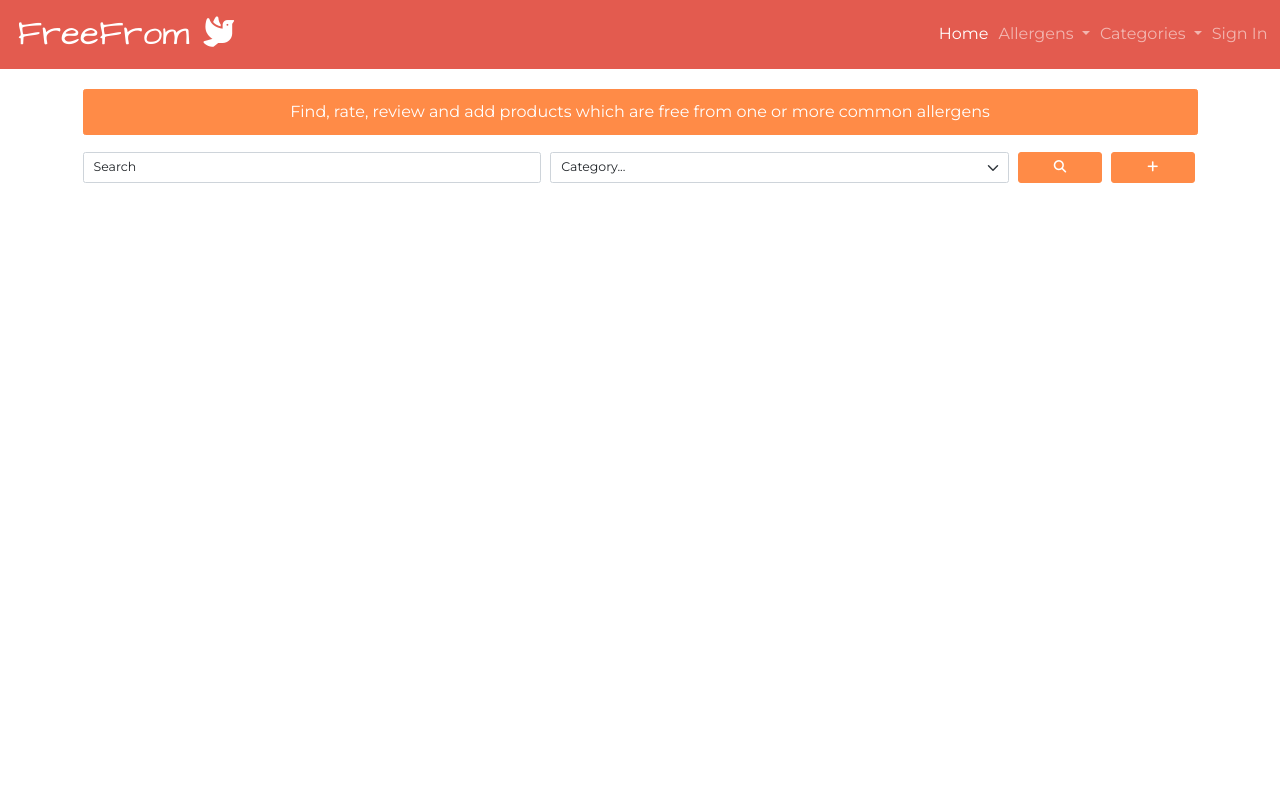
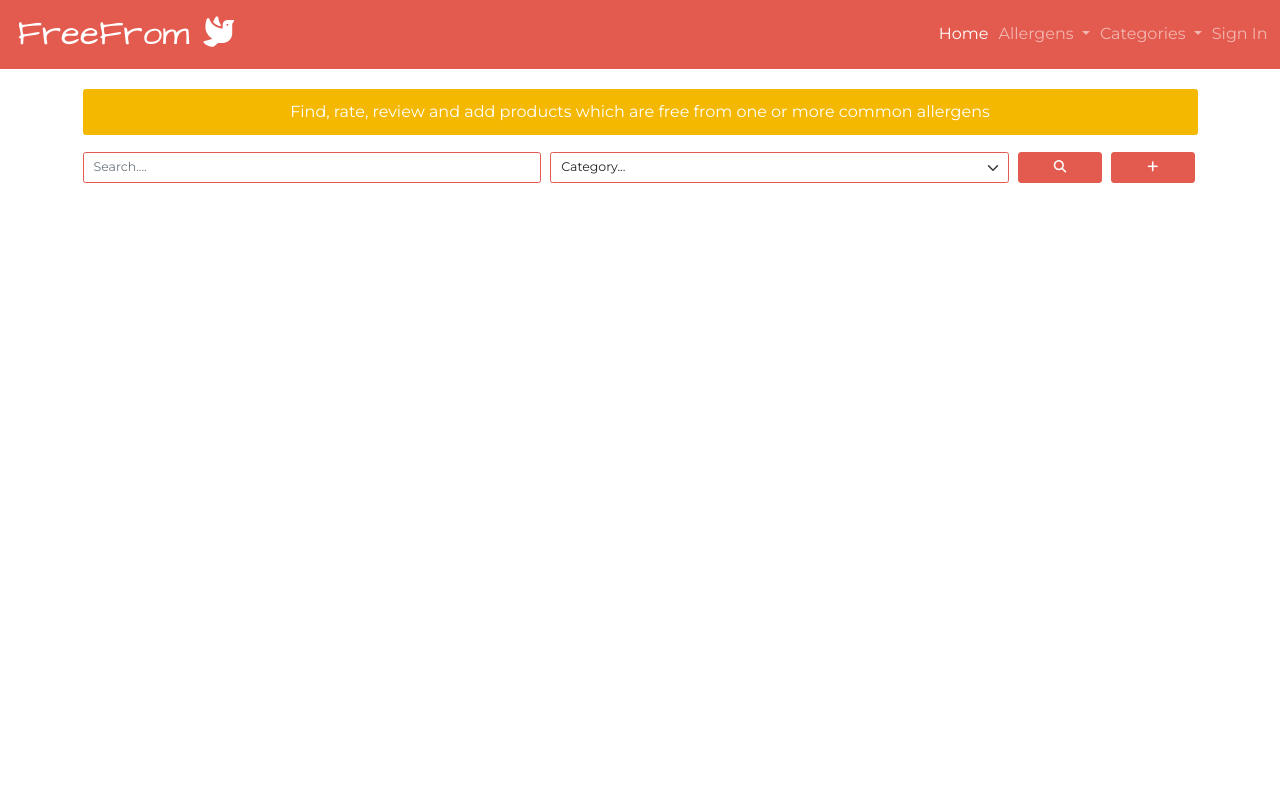
Before and after one commit to richardhenyash/freefrom, a Flask app: page / in a window 1280 px wide. Run offline with Flask 2, Linux system fonts and the light colour scheme; data that the repository does not hold is empty; some libraries are stand-ins or nearby versions.

Commit message:
update button and input styling

```diff
--- a/static/css/style.css
+++ b/static/css/style.css
@@ -13,7 +13,7 @@
     --pumpkin: #FF711F;
     --salmon: #E97C72;
     --fireopal: #E35B4F;
-    --cgred: #DE3A2B;
+    --venetianred: #C22C1E;
     --lemoncurry: #CC9900;
     --orangeyellow: #F5B800;
     --mikadoyellow: #FFC71F;
@@ -72,34 +72,43 @@ body {
 }
 
 /*-- Alerts --*/
-.alert-mangotango {
+.alert-orangeyellow {
     font-family: var(--titlefont);
     color: var(--white);
-    background-color: var(--mangotango);
-    border-color: var(--mangotango);
+    background-color: var(--orangeyellow);
+    border-color: var(--orangeyellow);
 }
 
 /*-- Buttons --*/
-.btn-mangotango {
+.btn-fireopal {
     font-family: var(--titlefont);
     color: var(--white);
-    background-color: var(--mangotango);
-    border-color: var(--mangotango);
+    background-color: var(--fireopal);
+    border-color: var(--fireopal);
 }
 
 /*-- Button Hover Styling --*/
-.btn-mangotango:hover {
-    background-color: var(--pumpkin);
-    border-color: var(--pumpkin);
+.btn-fireopal:hover {
+    background-color: var(--venetianred);
+    border-color: var(--venetianred);
 }
 
-.btn-mangotango:active
-.btn-mangotango:focus  {
-    background-color: var(--fireopal);
-    border-color: var(--fireopal);
+.btn-fireopal:active
+.btn-fireopal:focus  {
+    background-color: var(--venetianred);
+    border-color: var(--venetianred);
+    outline: 0;
+    box-shadow: 0 0 0 0.25rem rgb(233 124 114 / 25%);
 }
 
 /*-- Input Styling --*/
 .input-title {
     font-family: var(--titlefont);
+    border: 1px solid var(--fireopal);
 }
+
+.input-title:focus {
+    border-color: var(--venetianred);
+    outline: 0;
+    box-shadow: 0 0 0 0.25rem rgb(233 124 114 / 25%);
+}
--- a/templates/home.html
+++ b/templates/home.html
@@ -3,7 +3,7 @@
     <section id="search-section" class="container-sm">
         <div class="row">
             <div class="col-12 container-search pb-1">
-                <div class="alert alert-danger text-center alert-mangotango" role="alert">
+                <div class="alert alert-danger text-center alert-orangeyellow" role="alert">
                     Find, rate, review and add products which are free from one or more common allergens
                 </div>
             </div>
@@ -11,7 +11,7 @@
         <div class="row">
             <div class="input-group input-group-lg">
                 <div class="col-12 col-md-5 container-input">
-                    <input type="search" id="search" class="form-control form-select-lg input-title" value="Search">
+                    <input type="search" id="search" class="form-control form-select-lg input-title" placeholder="Search....">
                 </div>
                 <div class="col-8 col-md-5 container-input">
                     <select class="form-select form-select-lg input-title" id="inputGroupSelect04" aria-label="Example select with button addon">
@@ -22,12 +22,12 @@
                     </select>
                 </div>
                 <div class="col-2 col-md-1 container-input">
-                    <button type="button" id="btn-search" class="btn btn-lg btn-danger btn-mangotango w-100">
+                    <button type="button" id="btn-search" class="btn btn-lg btn-danger btn-fireopal w-100">
                         <i class="fas fa-search"></i>
                     </button>
                 </div>
                 <div class="col-2 col-md-1 container-input">
-                    <button type="button" id="btn-add" class="btn btn-lg btn-danger btn-mangotango w-100">
+                    <button type="button" id="btn-add" class="btn btn-lg btn-danger btn-fireopal w-100">
                         <i class="fas fa-plus"></i>
                     </button>
                 </div>
```
